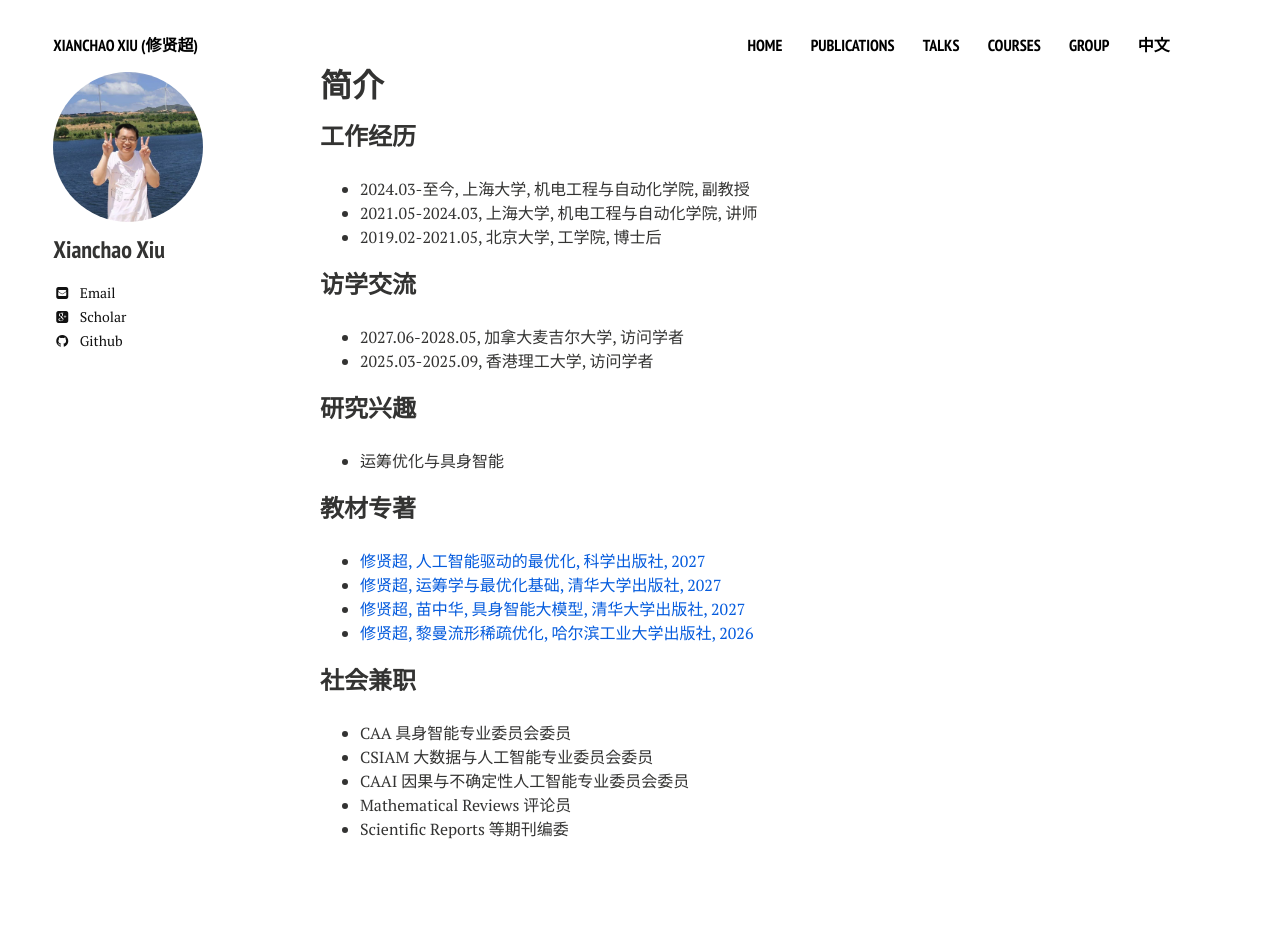
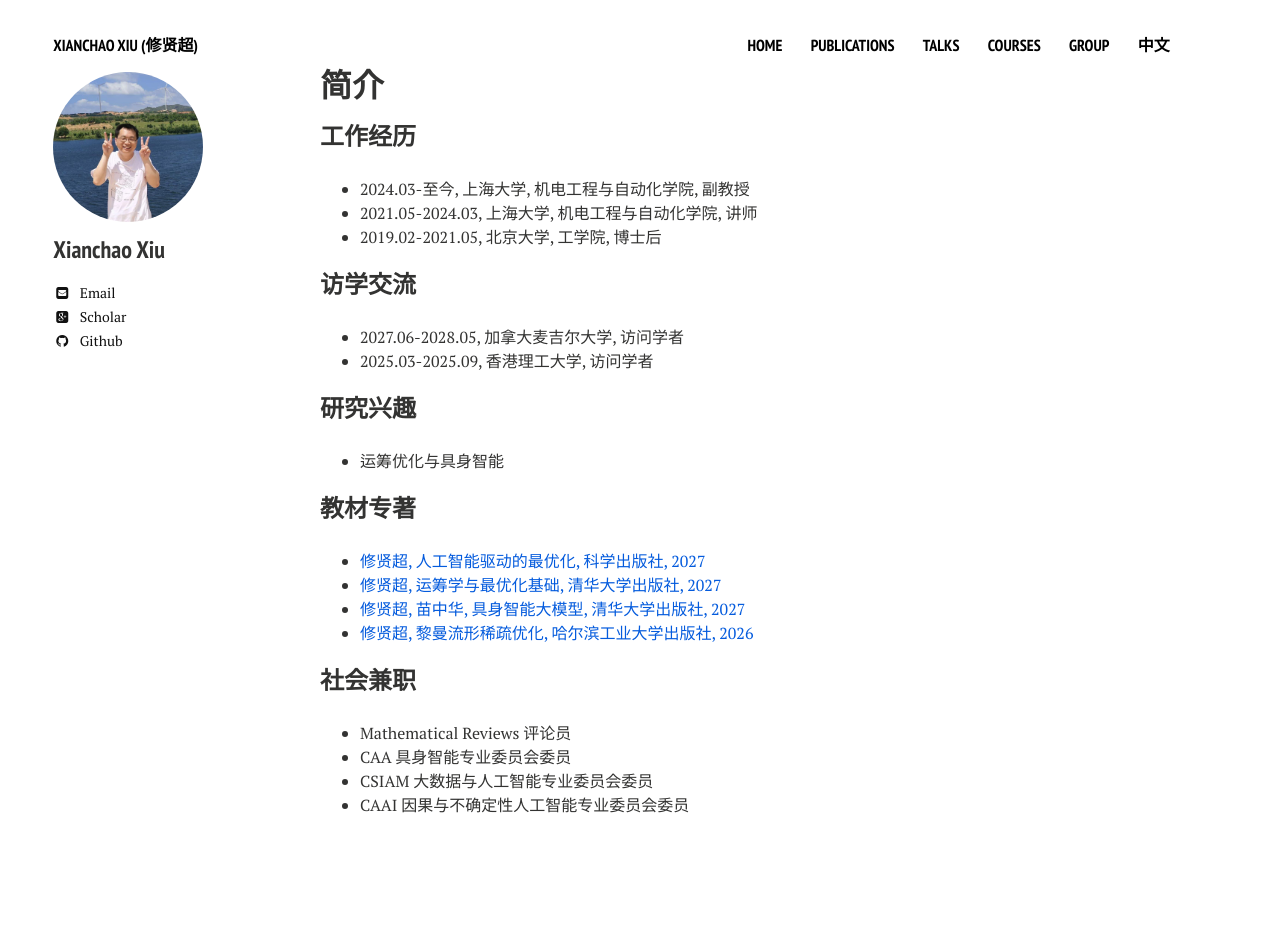
Before and after one commit to xianchaoxiu/xianchaoxiu.github.io, a Jekyll site: the page built from chinese/index.md, in a window 1280 px wide. Built offline with Jekyll 4.4.1, drawn with Linux system fonts in a browser that asks for light colours; nearby versions of some CDN libraries; after the commit the page ends 912 px from its top, so only the background shows below that.

Commit message:
Update index.md

```diff
--- a/chinese/index.md
+++ b/chinese/index.md
@@ -30,8 +30,7 @@ share: false
 
 
 ### 社会兼职
+* Mathematical Reviews 评论员 <br>
 * CAA 具身智能专业委员会委员 <br>
 * CSIAM 大数据与人工智能专业委员会委员 <br>
 * CAAI 因果与不确定性人工智能专业委员会委员 <br>
-* Mathematical Reviews 评论员
-* Scientific Reports 等期刊编委 <br>
```
